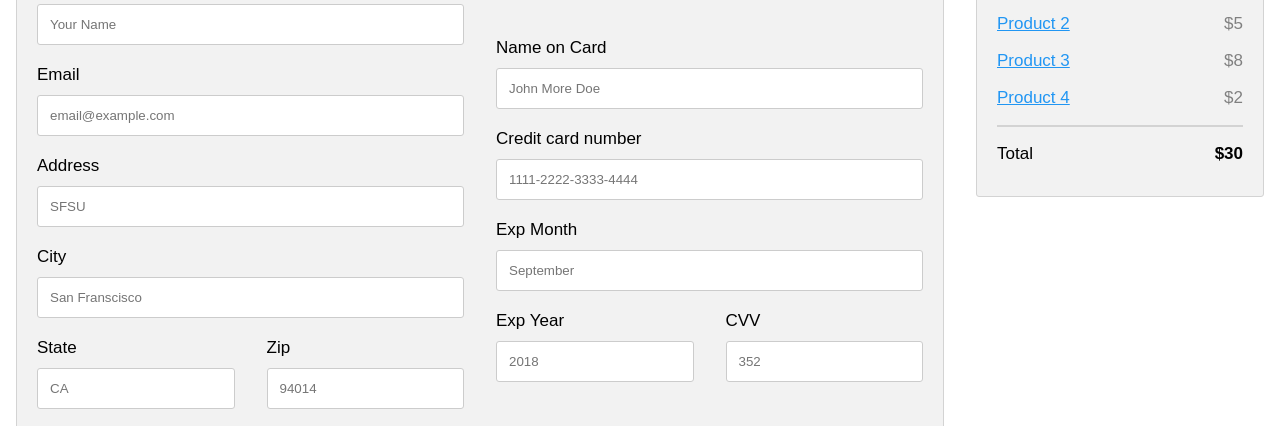
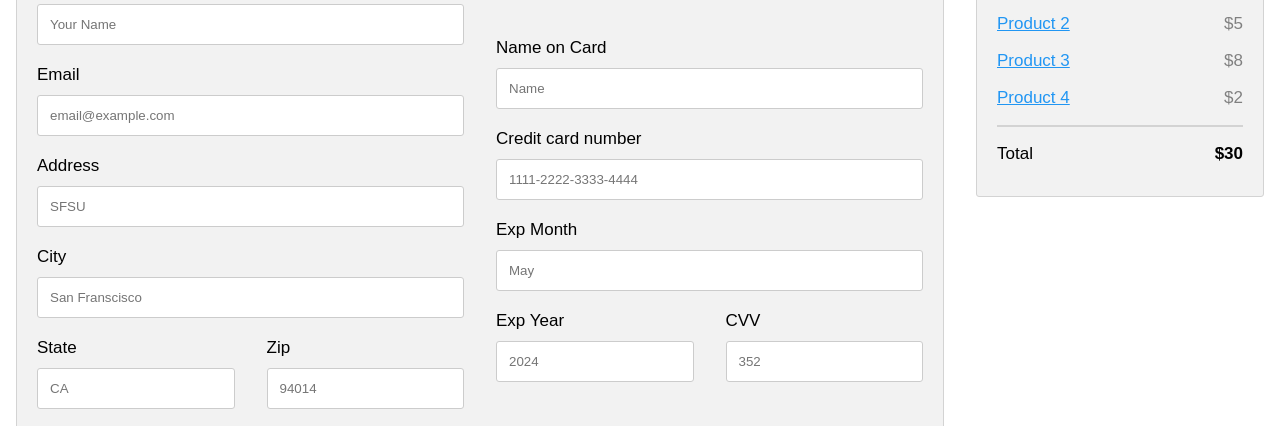
Before and after one commit to Desperado1736/CSC-317-Group-Project-2, a website: page views/checkout.html in a window 1280 px wide. Shown: the part 182-608 px from the top of the page. Drawn offline with Linux system fonts and the light colour scheme.

Commit message:
more changes

```diff
--- a/views/checkout.html
+++ b/views/checkout.html
@@ -47,15 +47,15 @@
               <i class="fa fa-cc-discover" style="color:orange;"></i>
             </div>
             <label for="cname">Name on Card</label>
-            <input type="text" id="cname" name="cardname" placeholder="John More Doe">
+            <input type="text" id="cname" name="cardname" placeholder="Name">
             <label for="ccnum">Credit card number</label>
             <input type="text" id="ccnum" name="cardnumber" placeholder="1111-2222-3333-4444">
             <label for="expmonth">Exp Month</label>
-            <input type="text" id="expmonth" name="expmonth" placeholder="September">
+            <input type="text" id="expmonth" name="expmonth" placeholder="May">
             <div class="row">
               <div class="col-50">
                 <label for="expyear">Exp Year</label>
-                <input type="text" id="expyear" name="expyear" placeholder="2018">
+                <input type="text" id="expyear" name="expyear" placeholder="2024">
               </div>
               <div class="col-50">
                 <label for="cvv">CVV</label>
```
